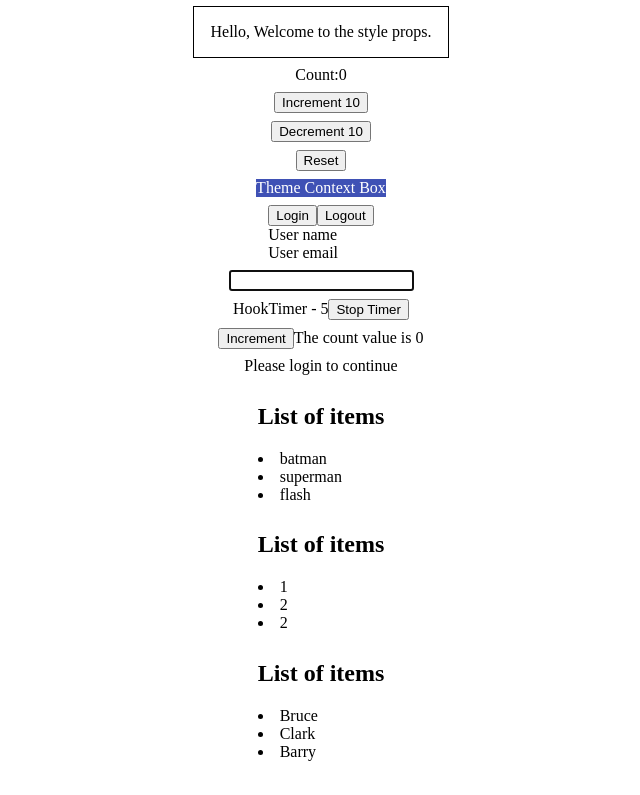
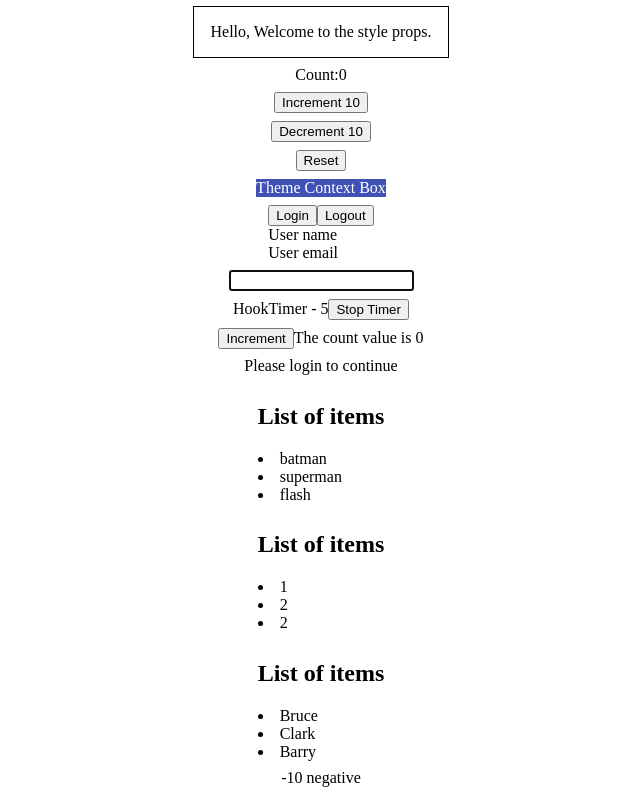
Before and after one commit to SaurabhT311/Typescript-Basics, a React (Vite) app: page / in a window 1280 px wide. Shown: the part 603-1398 px from the top of the page, without its empty margins (319-959 px from the left). Before the commit the page ends 1372 px from the top, so only its background shows below. Built offline with nearby package versions, Linux system fonts and the light colour scheme.

Commit message:
Implemented restrictions on type in typescript.

```diff
--- a/src/App.tsx
+++ b/src/App.tsx
@@ -19,6 +19,7 @@ import { CounterComponent } from "./components/class/CounterComponent";
 import { Private } from "./components/auth/Private";
 import { Profile } from "./components/auth/Profile";
 import { List } from "./components/generics/List";
+import { RandomNumber } from "./components/restriction/RandomNumber";
 
 function App() {
   const personName = {
@@ -70,6 +71,7 @@ function App() {
         onClick={(item) => console.log(item)}
         renderItem={(user) => <span>{user.firstName}</span>}
       />
+      <RandomNumber value={-10} isNegative/>
     </div>
   );
 }
--- /dev/null
+++ b/src/components/restriction/RandomNumber.tsx
@@ -0,0 +1,44 @@
+// type RandomNumberProps = {
+//   value: number;
+//   isPositive?: boolean;
+//   isNegative?: boolean;
+//   isZero?: boolean;
+// };
+
+type RandomNumberType = {
+  value: number;
+};
+
+type PositiveNumbner = RandomNumberType & {
+  isPositive: boolean;
+  isNegative?: never;
+  isZero?: never;
+};
+
+type NegativeNumber = RandomNumberType & {
+  isNegative: boolean;
+  isPositive?: never;
+  isZero?: never;
+};
+
+type zeroNumber = RandomNumberType & {
+  isZero: boolean;
+  isPositive?: never;
+  isNegative?: never;
+};
+
+type RandomNumberProps = PositiveNumbner | NegativeNumber | zeroNumber;
+
+export const RandomNumber = ({
+  value,
+  isPositive,
+  isNegative,
+  isZero,
+}: RandomNumberProps) => {
+  return (
+    <div>
+      {value} {isPositive && "Positive"} {isNegative && "negative"}{" "}
+      {isZero && "zero"}
+    </div>
+  );
+};
```
